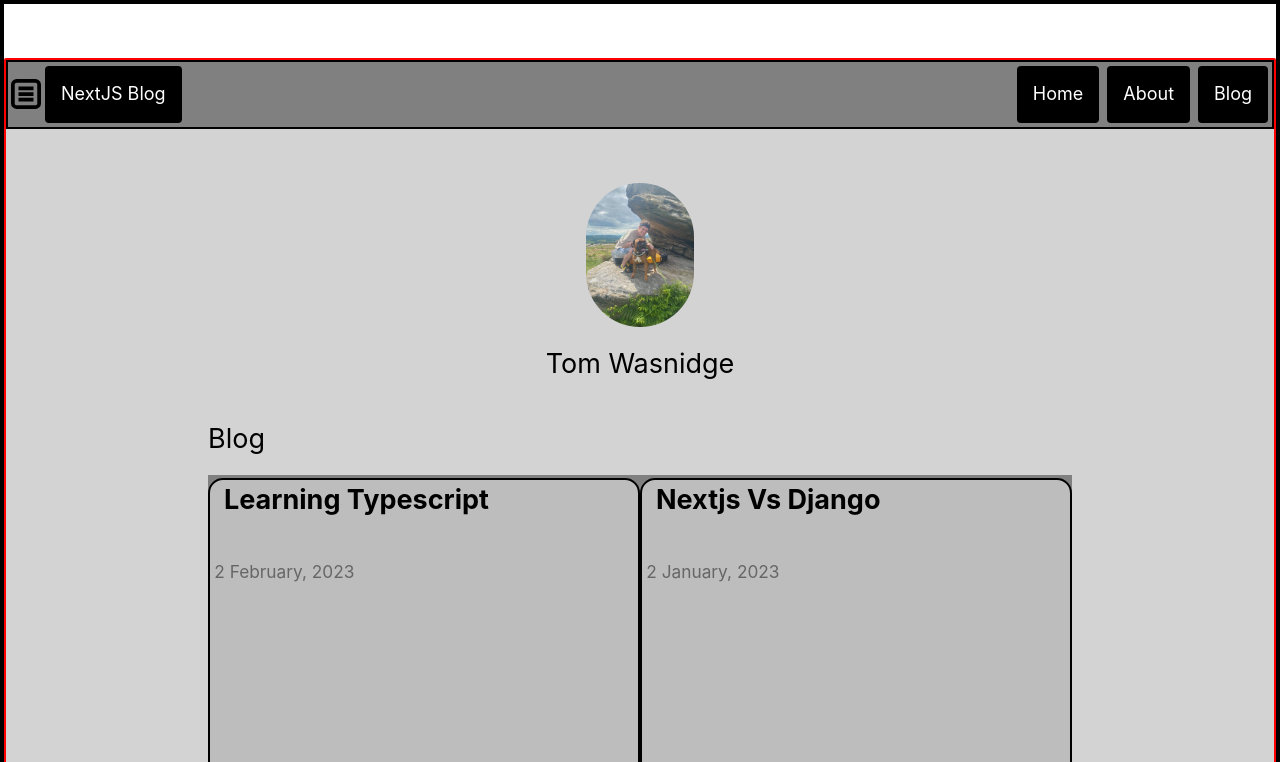
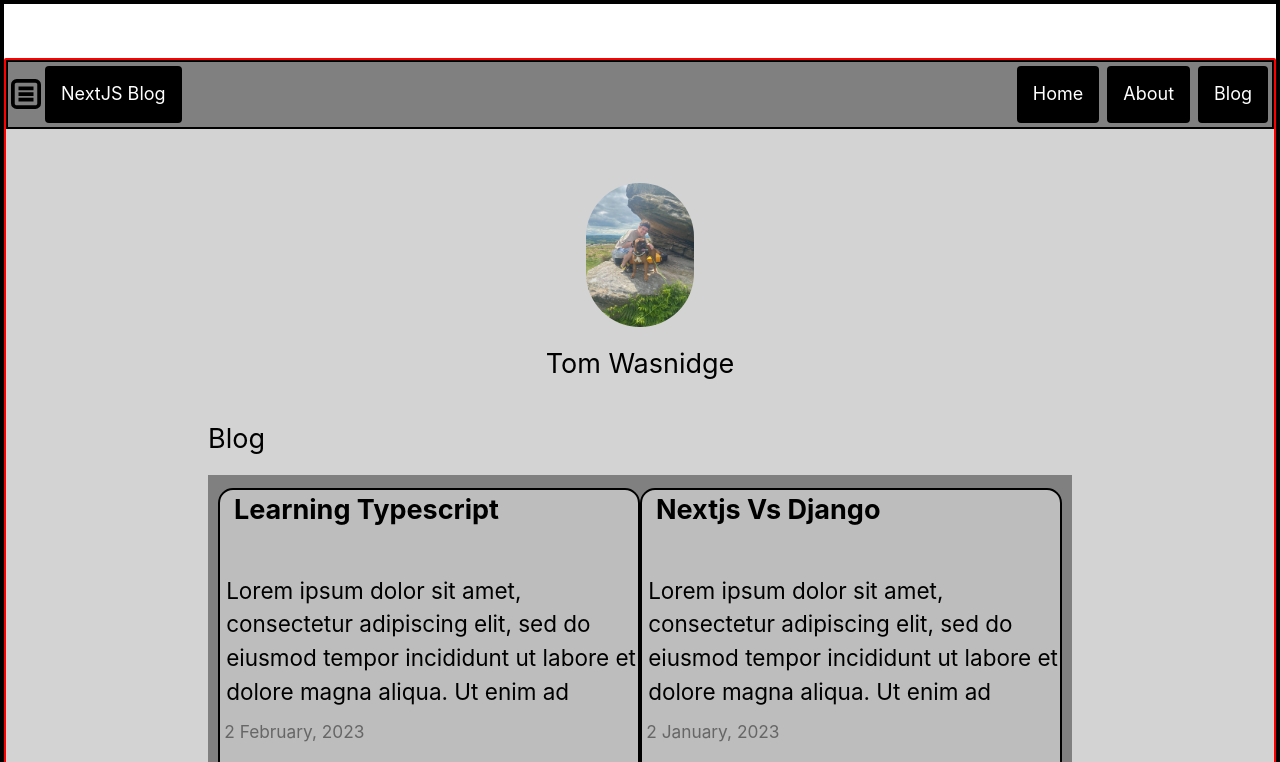
Before and after one commit to wozza0212/AnotherNextProject, a Next.js app: page /posts in a window 1280 px wide. Shown: the top 762 px of the page. Built offline with nearby package versions, Linux system fonts and the light colour scheme.

Commit message:
feat/add excerpt to grid item on home page

```diff
--- a/components/blog/blog-grid-item.js
+++ b/components/blog/blog-grid-item.js
@@ -2,13 +2,14 @@ import Link from "next/link";
 import Date from "../date";
 import styles from "./blog-grid-item.module.css";
 
-const BlogItem = ({ id, date, title }) => {
+const BlogItem = ({ id, date, title, excerpt }) => {
     console.log(`id: ${id}`)
     return (
         <li className={styles.listItem} key={id}>
         <Link className={styles.blogLinkName} href={`/posts/${id}`}>{title}</Link>
         <br />
-        <small className={styles.lightText}>
+        <p className={styles.excerpt}>{excerpt}</p>
+        <small className={styles.lightDateText}>
             <Date dateString={date} />
         </small>
     </li>
--- a/components/blog/blog-grid-item.module.css
+++ b/components/blog/blog-grid-item.module.css
@@ -7,6 +7,7 @@
     margin: 0.5px;
     padding: 0em 0em 0em 0.5em;
     white-space: wrap;
+    height: 50px;
 }
 
 .listItem {
@@ -19,7 +20,20 @@
     border-radius: 15px;
 }
 
-.lightText {
+.lightDateText {
     color: #666;
     padding: 0em 0em 0em 0.25em;
+    position: relative;
+
     }
+
+.excerpt {
+    padding: 0em 0em 0em 0.25em;
+    font-size: 1.25rem;
+    font-weight: normal;
+    margin: 0.5px;
+    white-space: wrap;
+    height: 140px;
+    text-overflow: ellipsis;
+    overflow: hidden;
+}
--- a/components/blog/blog-grid.js
+++ b/components/blog/blog-grid.js
@@ -6,8 +6,8 @@ import styles from "./blog.module.css";
 const BlogGrid = ({ allPostsData }) => {
     return (
         <ul className={styles.list}>
-        {allPostsData.map(({ id, date, title }) => (
-            <BlogItem id={id} date={date} title={title} />
+        {allPostsData.map(({ id, date, title, excerpt}) => (
+            <BlogItem id={id} date={date} title={title} key={id} excerpt = {excerpt}/>
         ))}
         </ul>
     )
--- a/components/blog/blog.js
+++ b/components/blog/blog.js
@@ -1,5 +1,4 @@
 import styles from "./blog.module.css";
-import BlogItem from "./blog-grid-item";
 import BlogGrid from "./blog-grid";
 const Blog = ({ allPostsData }) => {
     return (
--- a/components/blog/blog.module.css
+++ b/components/blog/blog.module.css
@@ -2,6 +2,7 @@
     max-width: 50rem;
     background-color: grey;
     margin: auto;
+    padding: 10px;
 }
 
 .list {
--- a/posts/flexbox.md
+++ b/posts/flexbox.md
@@ -1,6 +1,7 @@
 ---
 title: 'Trying to use Flexbox'
 date: '2020-01-02'
+excerpt: 'Lorem ipsum dolor sit amet, consectetur adipiscing elit, sed do eiusmod tempor incididunt ut labore et dolore magna aliqua. Ut enim ad minim veniam, quis nostrud exercitation ullamco laboris nisi ut aliquip ex ea commodo consequat. Duis aute irure dolor in reprehenderit in voluptate velit esse cillum dolore eu fugiat nulla pariatur. Excepteur sint occaecat cupidatat non proident, sunt in culpa qui officia deserunt mollit anim id est laborum.'
 ---
 
 We recommend using **Static Generation** (with and without data) whenever possible because your page can be built once and served by CDN, which makes it much faster than having a server render the page on every request.
--- a/posts/nextjs.md
+++ b/posts/nextjs.md
@@ -1,6 +1,7 @@
 ---
 title: 'Nextjs Vs Django'
 date: '2023-01-02'
+excerpt: 'Lorem ipsum dolor sit amet, consectetur adipiscing elit, sed do eiusmod tempor incididunt ut labore et dolore magna aliqua. Ut enim ad minim veniam, quis nostrud exercitation ullamco laboris nisi ut aliquip ex ea commodo consequat. Duis aute irure dolor in reprehenderit in voluptate velit esse cillum dolore eu fugiat nulla pariatur. Excepteur sint occaecat cupidatat non proident, sunt in culpa qui officia deserunt mollit anim id est laborum.'
 ---
 
 We recommend using **Static Generation** (with and without data) whenever possible because your page can be built once and served by CDN, which makes it much faster than having a server render the page on every request.
--- a/posts/pre-rendering.md
+++ b/posts/pre-rendering.md
@@ -1,6 +1,7 @@
 ---
 title: 'Two Forms of Pre-rendering'
 date: '2020-01-01'
+excerpt: 'Lorem ipsum dolor sit amet, consectetur adipiscing elit, sed do eiusmod tempor incididunt ut labore et dolore magna aliqua. Ut enim ad minim veniam, quis nostrud exercitation ullamco laboris nisi ut aliquip ex ea commodo consequat. Duis aute irure dolor in reprehenderit in voluptate velit esse cillum dolore eu fugiat nulla pariatur. Excepteur sint occaecat cupidatat non proident, sunt in culpa qui officia deserunt mollit anim id est laborum.'
 ---
 
 Next.js has two forms of pre-rendering: **Static Generation** and **Server-side Rendering**. The difference is in **when** it generates the HTML for a page.
--- a/posts/ssg-ssr.md
+++ b/posts/ssg-ssr.md
@@ -1,6 +1,7 @@
 ---
 title: 'When to Use Static Generation v.s. Server-side Rendering'
 date: '2020-01-02'
+excerpt: 'Lorem ipsum dolor sit amet, consectetur adipiscing elit, sed do eiusmod tempor incididunt ut labore et dolore magna aliqua. Ut enim ad minim veniam, quis nostrud exercitation ullamco laboris nisi ut aliquip ex ea commodo consequat. Duis aute irure dolor in reprehenderit in voluptate velit esse cillum dolore eu fugiat nulla pariatur. Excepteur sint occaecat cupidatat non proident, sunt in culpa qui officia deserunt mollit anim id est laborum.'
 ---
 
 We recommend using **Static Generation** (with and without data) whenever possible because your page can be built once and served by CDN, which makes it much faster than having a server render the page on every request.
--- a/posts/tailwind.md
+++ b/posts/tailwind.md
@@ -1,6 +1,7 @@
 ---
 title: 'Styling with tailwind'
 date: '2020-01-02'
+excerpt: 'Lorem ipsum dolor sit amet, consectetur adipiscing elit, sed do eiusmod tempor incididunt ut labore et dolore magna aliqua. Ut enim ad minim veniam, quis nostrud exercitation ullamco laboris nisi ut aliquip ex ea commodo consequat. Duis aute irure dolor in reprehenderit in voluptate velit esse cillum dolore eu fugiat nulla pariatur. Excepteur sint occaecat cupidatat non proident, sunt in culpa qui officia deserunt mollit anim id est laborum.'
 ---
 
 We recommend using **Static Generation** (with and without data) whenever possible because your page can be built once and served by CDN, which makes it much faster than having a server render the page on every request.
--- a/posts/typescript.md
+++ b/posts/typescript.md
@@ -1,6 +1,7 @@
 ---
 title: 'Learning Typescript'
 date: '2023-02-02'
+excerpt: 'Lorem ipsum dolor sit amet, consectetur adipiscing elit, sed do eiusmod tempor incididunt ut labore et dolore magna aliqua. Ut enim ad minim veniam, quis nostrud exercitation ullamco laboris nisi ut aliquip ex ea commodo consequat. Duis aute irure dolor in reprehenderit in voluptate velit esse cillum dolore eu fugiat nulla pariatur. Excepteur sint occaecat cupidatat non proident, sunt in culpa qui officia deserunt mollit anim id est laborum.'
 ---
 
 We recommend using **Static Generation** (with and without data) whenever possible because your page can be built once and served by CDN, which makes it much faster than having a server render the page on every request.
```
